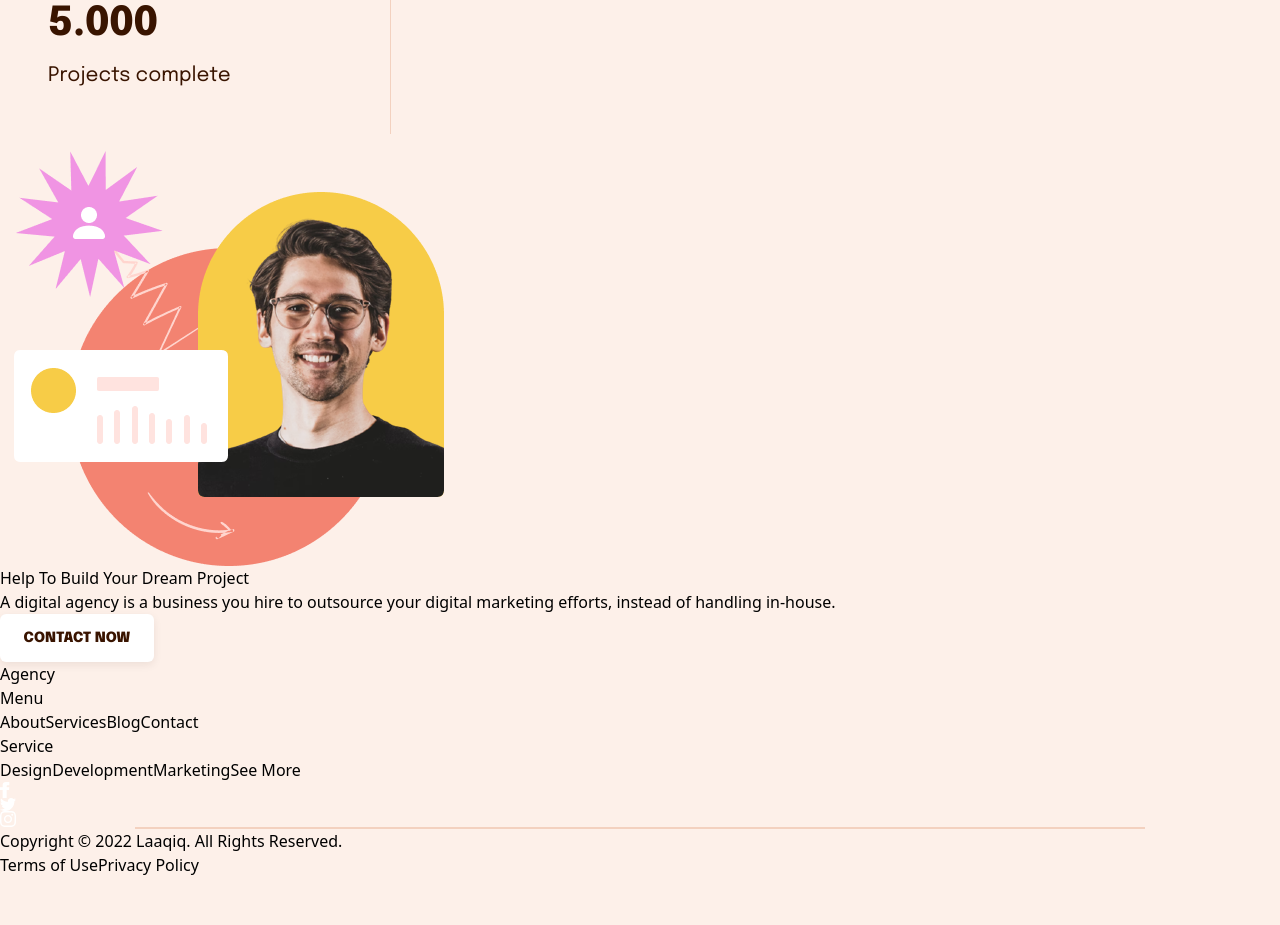
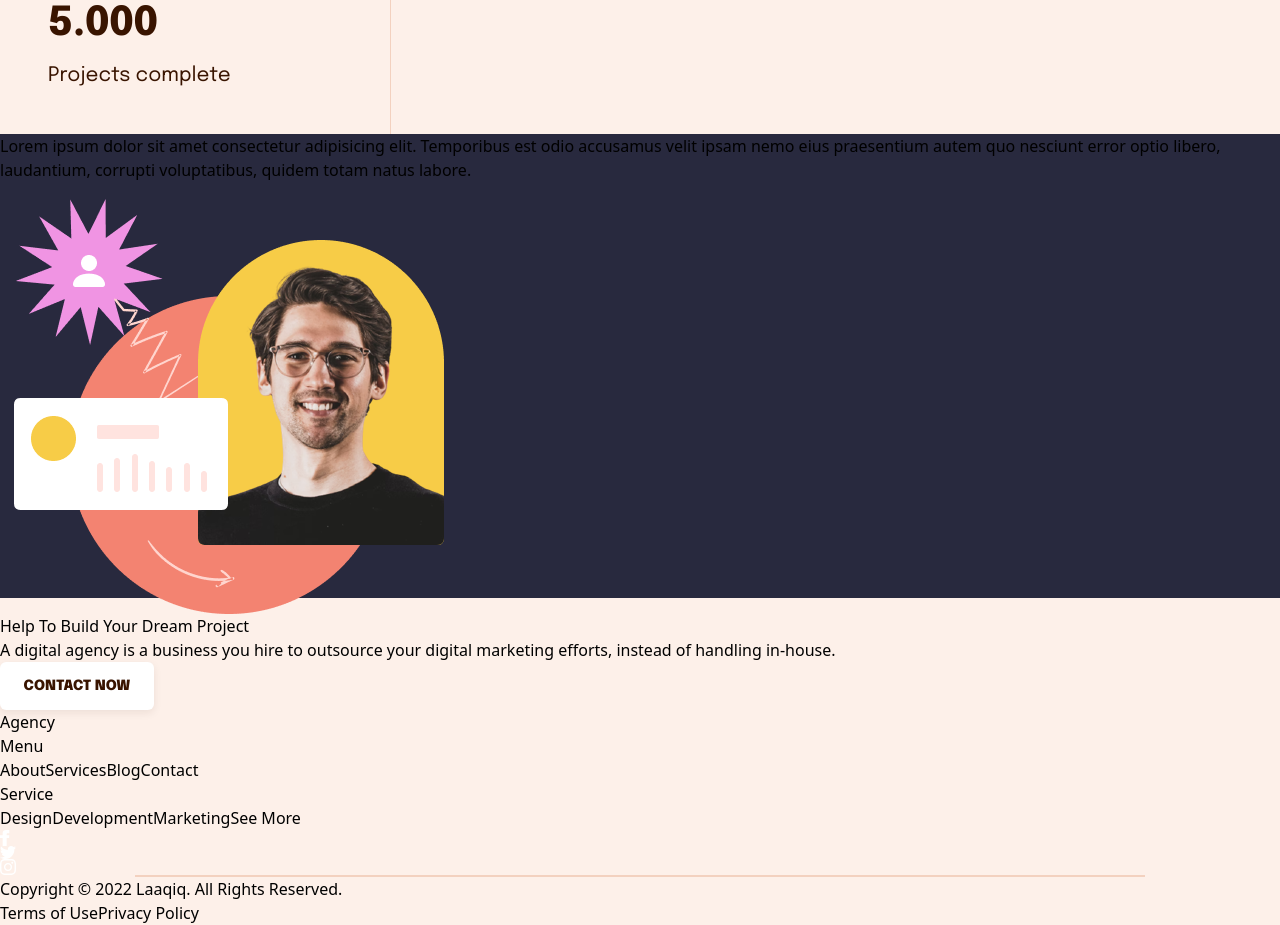
Before and after one commit to leysonn/portfolio-with-typescript, a React (Vite) app: page /portfolio-with-typescript/about in a window 1280 px wide. Shown: the part 2500-3425 px from the top of the page. Before the commit the page ends 3377 px from the top, so only its background shows below. Built offline with nearby package versions, Linux system fonts and the light colour scheme.

Commit message:
Написан компонент BackgroundDark

```diff
--- /dev/null
+++ b/src/components/BackgroundDark/BackgroundDark.module.scss
@@ -0,0 +1,7 @@
+.container {
+    @apply relative;
+
+    .background {
+        @apply w-screen bg-primary absolute h-full+104 -z-10;
+    }
+}
--- /dev/null
+++ b/src/components/BackgroundDark/BackgroundDark.tsx
@@ -0,0 +1,16 @@
+import styles from './BackgroundDark.module.scss';
+
+type BackgroundDarkProps = {
+    children: React.ReactNode;
+};
+
+function BackgroundDark({ children }: BackgroundDarkProps) {
+    return (
+        <div className={styles.container}>
+            <div className={styles.background} />
+            {children}
+        </div>
+    );
+}
+
+export default BackgroundDark;
--- a/src/pages/About.tsx
+++ b/src/pages/About.tsx
@@ -1,5 +1,6 @@
 import DescriptionSection from '../components/AboutUs/DescriptionSection/DescriptionSection';
 import FeaturesSection from '../components/AboutUs/FeaturesSection/FeaturesSection';
+import BackgroundDark from '../components/BackgroundDark/BackgroundDark';
 import Gallery from '../components/Gallery/Gallery';
 import Title from '../components/Title/Title';
 import { aboutGallery } from '../constants/aboutGallery';
@@ -11,6 +12,10 @@ function About() {
             <DescriptionSection />
             <Gallery video={aboutGallery.video} images={aboutGallery.images} />
             <FeaturesSection />
+            <BackgroundDark>
+                Lorem ipsum dolor sit amet consectetur adipisicing elit. Temporibus est odio accusamus velit ipsam nemo eius praesentium autem quo
+                nesciunt error optio libero, laudantium, corrupti voluptatibus, quidem totam natus labore.
+            </BackgroundDark>
         </main>
     );
 }
--- a/tailwind.config.js
+++ b/tailwind.config.js
@@ -77,6 +77,7 @@ export default {
         "288.5": "72.125rem",
         "292.5": "73.125rem",
         "d-screen": "1440px",
+        "full+104": "calc(100% + 416px)",
       },
     },
   },
```
